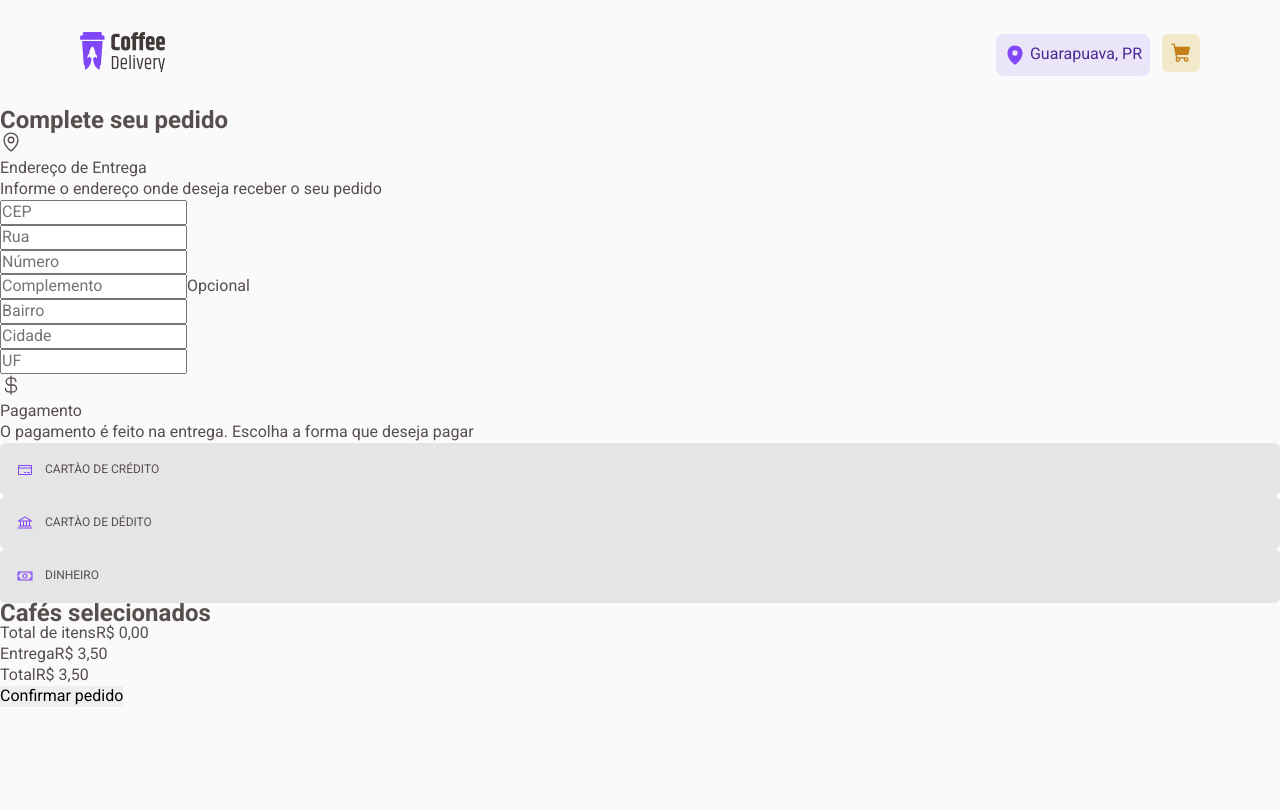
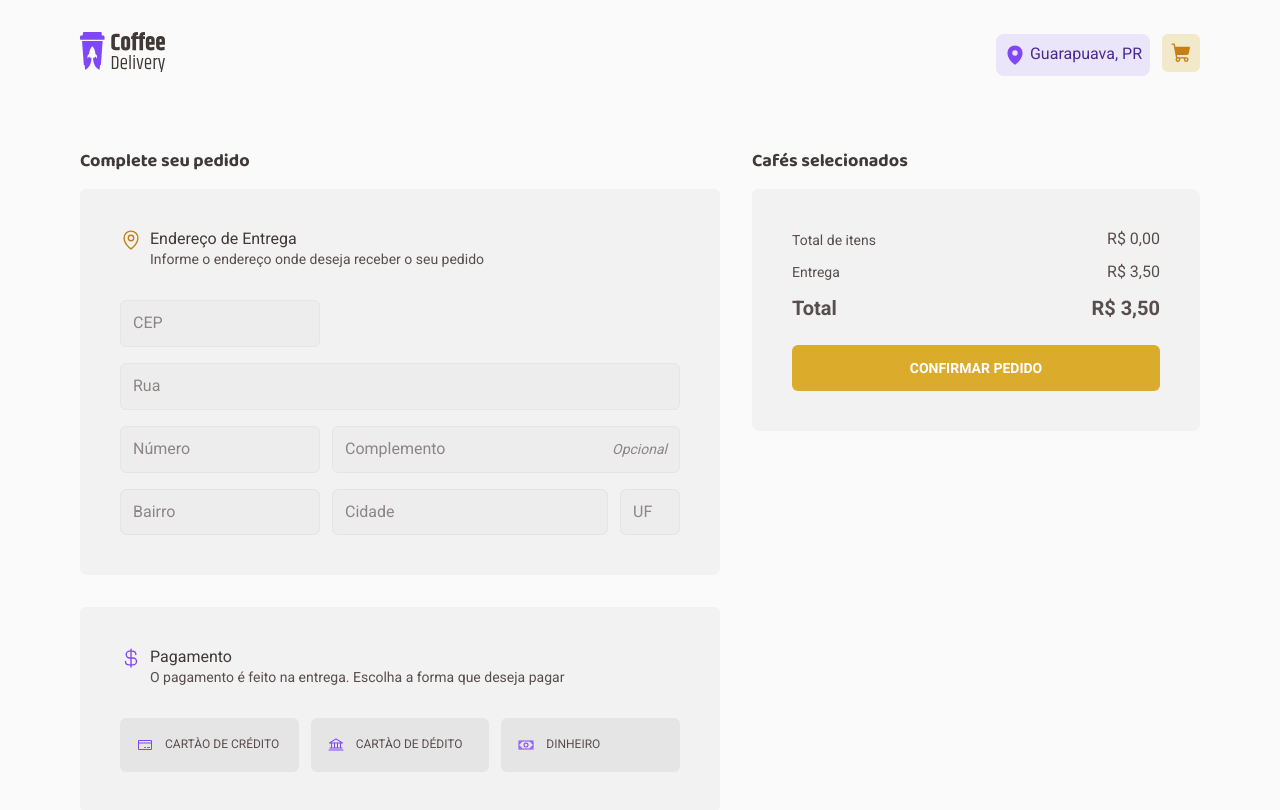
Before and after one commit to edu-almeidaf/coffee-delivery, a React (Vite) app: page /cart in a window 1280 px wide. Shown: the top 810 px of the page. Built offline with nearby package versions, Linux system fonts and the light colour scheme.

Commit message:
feat: create cart page

```diff
--- a/src/components/form/radio/styles.ts
+++ b/src/components/form/radio/styles.ts
@@ -8,6 +8,7 @@ export const Container = styled.label`
   align-items: center;
   gap: 0.75rem;
   border-radius: 6px;
+  cursor: pointer;
   border: 1px solid transparent;
   background-color: ${({ theme }) => theme.colors['base-button']};
   color: ${({ theme }) => theme.colors['base-text']};
--- a/src/components/form/text-input/styles.ts
+++ b/src/components/form/text-input/styles.ts
@@ -1,7 +1,52 @@
+import { mixins } from '@/styles/mixins'
 import styled from 'styled-components'
 
-export const Box = styled.div``
+export const Box = styled.div`
+  display: flex;
+  flex-direction: column;
+  gap: 0.5rem;
+`
 
-export const Container = styled.label``
+export const Container = styled.label`
+  display: flex;
+  align-items: center;
+  justify-content: space-between;
+  border-radius: 6px;
+  border: 1px solid ${({ theme }) => theme.colors['base-button']};
+  background-color: ${({ theme }) => theme.colors['base-input']};
+  transition: all 0.2s;
 
-export const ErrorMessage = styled.p``
+  &[data-state='focused'] {
+    border-color: ${({ theme }) => theme.colors['yellow-dark']};
+  }
+
+  &[data-state='blurred'] {
+    border-color: ${({ theme }) => theme.colors['base-button']};
+  }
+
+  input {
+    color: ${({ theme }) => theme.colors['base-text']};
+    width: 100%;
+    background-color: transparent;
+    border: none;
+    outline: none;
+    padding: 0.75rem;
+
+    &::placeholder {
+      color: ${({ theme }) => theme.colors['base-label']};
+    }
+  }
+
+  span {
+    color: ${({ theme }) => theme.colors['base-label']};
+    padding-right: 0.75rem;
+    ${mixins.fonts.textS}
+    font-style: italic;
+  }
+`
+
+export const ErrorMessage = styled.p`
+  ${mixins.fonts.textXS};
+  font-weight: 400;
+  color: ${({ theme }) => theme.colors.danger};
+`
--- a/src/pages/cart/styles.ts
+++ b/src/pages/cart/styles.ts
@@ -1,33 +1,212 @@
+import { mixins } from '@/styles/mixins'
 import styled from 'styled-components'
 
-export const Container = styled.main``
+export const Container = styled.main`
+  display: flex;
+  max-width: 72.5rem;
+  padding: 2.5rem 1.25rem;
+  margin: 0 auto;
+  gap: 2rem;
+`
 
-export const InfoContainer = styled.div``
+export const InfoContainer = styled.div`
+  display: flex;
+  flex-direction: column;
+  gap: 1rem;
 
-export const FormsContainer = styled.div``
+  h2 {
+    ${mixins.fonts.titleXS};
+    color: ${({ theme }) => theme.colors['base-subtitle']};
+  }
+
+  > form {
+    display: flex;
+    flex-direction: column;
+    gap: 2rem;
+  }
+`
+
+export const FormsContainer = styled.div`
+  padding: 2.5rem;
+  border-radius: 6px;
+  background-color: ${({ theme }) => theme.colors['base-card']};
+  width: 100%;
+  min-width: 40rem;
+  display: flex;
+  flex-direction: column;
+  gap: 2rem;
+`
 
 export const AddressContainer = styled(FormsContainer)``
 
-export const Heading = styled.div``
+export const Heading = styled.div`
+  display: flex;
+  gap: 0.5rem;
 
-export const AddressHeading = styled(Heading)``
+  div {
+    span {
+      color: ${({ theme }) => theme.colors['base-subtitle']};
+    }
 
-export const AddressForm = styled.div``
+    p {
+      ${mixins.fonts.textS}
+    }
+  }
+`
 
-export const PaymentContainer = styled.div``
+export const AddressHeading = styled(Heading)`
+  svg {
+    color: ${({ theme }) => theme.colors['yellow-dark']};
+  }
+`
 
-export const PaymentHeading = styled(Heading)``
+export const AddressForm = styled.div`
+  display: grid;
+  grid-template-areas:
+    'cep . .'
+    'street street street'
+    'number fullAddress fullAddress'
+    'neighborhood city state';
+  grid-template-columns: 12.5rem 1fr 3.75rem;
+  gap: 1rem 0.75rem;
+`
 
-export const PaymentOptions = styled.div``
+export const PaymentContainer = styled(FormsContainer)``
 
-export const Coffee = styled.div``
+export const PaymentHeading = styled(Heading)`
+  svg {
+    color: ${({ theme }) => theme.colors.purple};
+  }
+`
 
-export const CoffeeInfo = styled.div``
+export const PaymentOptions = styled.div`
+  display: flex;
+  flex-direction: column;
+  gap: 0.5rem;
 
-export const CartTotal = styled.div``
+  > div {
+    display: flex;
+    align-items: center;
+    justify-content: space-between;
+    gap: 0.75rem;
+  }
+`
 
-export const CartTotalInfo = styled.div``
+export const Coffee = styled.div`
+  display: flex;
+  justify-content: space-between;
 
-export const CheckoutButton = styled.button``
+  > div {
+    display: flex;
+    gap: 1.25rem;
 
-export const PaymentErrorMessage = styled.p``
+    > img {
+      width: 4rem;
+      height: 4rem;
+    }
+
+    > div {
+      display: flex;
+      flex-direction: column;
+      justify-content: space-between;
+    }
+  }
+
+  > aside {
+    font-weight: 700;
+  }
+`
+
+export const CoffeeInfo = styled.div`
+  display: flex;
+  gap: 0.5rem;
+
+  > button {
+    padding: 0.375rem 0.5rem;
+    background-color: ${({ theme }) => theme.colors['base-button']};
+    border-radius: 6px;
+    display: flex;
+    align-items: center;
+    gap: 0.5rem;
+
+    transition: all 0.2s;
+
+    &:hover {
+      background-color: ${({ theme }) => theme.colors['base-hover']};
+    }
+
+    > svg {
+      color: ${({ theme }) => theme.colors.purple};
+    }
+
+    > span {
+      ${mixins.fonts.buttonM}
+      text-transform: uppercase;
+      color: ${({ theme }) => theme.colors['base-text']};
+    }
+  }
+`
+
+export const CartTotal = styled.div`
+  padding: 2.5rem;
+  border-radius: 6px 8px;
+  background-color: ${({ theme }) => theme.colors['base-card']};
+  width: 100%;
+  min-width: 28rem;
+
+  > span {
+    display: block;
+    height: 1px;
+    background-color: ${({ theme }) => theme.colors['base-button']};
+    margin: 1.5rem 0;
+  }
+`
+
+export const CartTotalInfo = styled.div`
+  display: flex;
+  flex-direction: column;
+  gap: 0.75rem;
+
+  div {
+    display: flex;
+    align-items: center;
+    justify-content: space-between;
+
+    span:first-child {
+      ${mixins.fonts.textS};
+    }
+
+    span:last-child {
+      ${mixins.fonts.textM};
+    }
+  }
+
+  div:last-child {
+    span {
+      ${mixins.fonts.textL};
+      font-weight: 700;
+    }
+  }
+`
+
+export const CheckoutButton = styled.button`
+  margin-top: 1.5rem;
+  width: 100%;
+  padding: 0.75rem;
+  text-transform: uppercase;
+  border-radius: 6px;
+  ${mixins.fonts.buttonG}
+  color: ${({ theme }) => theme.colors.white};
+  background-color: ${({ theme }) => theme.colors.yellow};
+  transition: all 0.2s;
+
+  &:hover {
+    background-color: ${({ theme }) => theme.colors['yellow-dark']};
+  }
+`
+
+export const PaymentErrorMessage = styled.p`
+  ${mixins.fonts.textXS}
+  font-weight: 400;
+  color: ${({ theme }) => theme.colors.danger};
+`
--- a/src/styles/themes/default.ts
+++ b/src/styles/themes/default.ts
@@ -18,5 +18,7 @@ export const defaultTheme = {
     'yellow-light': '#F1E9C9',
     yellow: '#DBAC2C',
     'yellow-dark': '#C47F17',
+
+    danger: '#FF0000',
   },
 }
```
